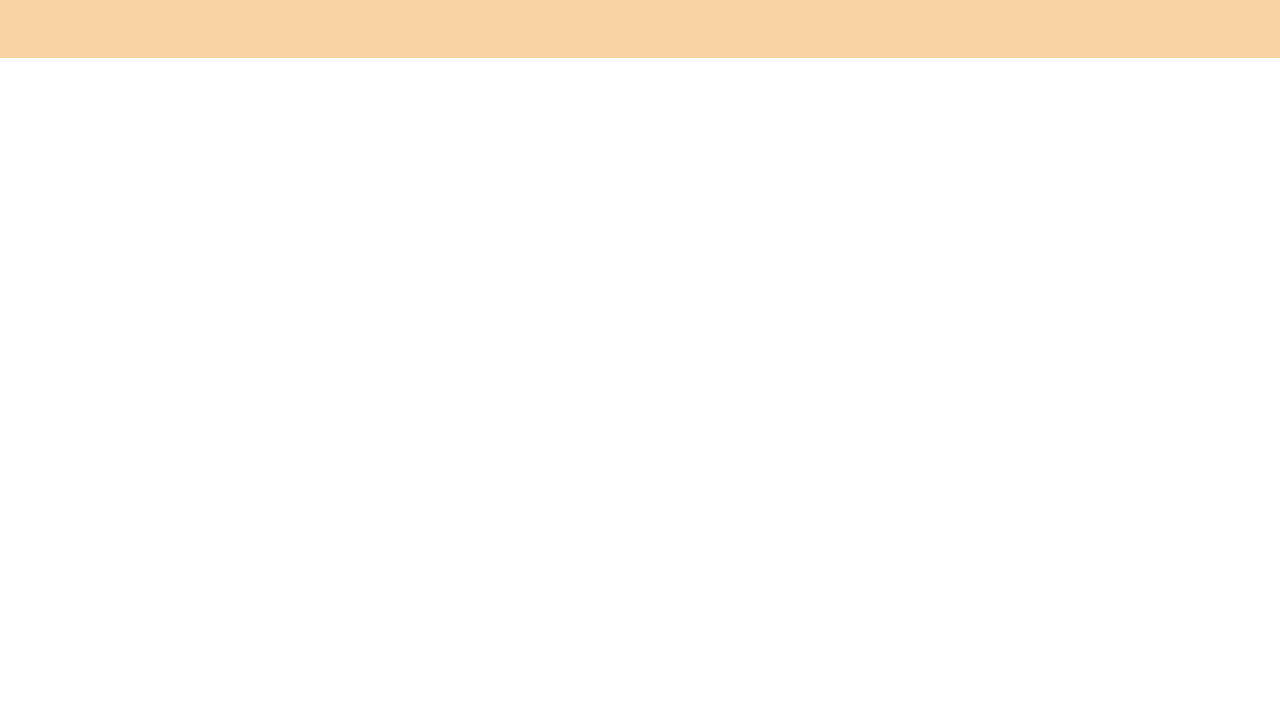
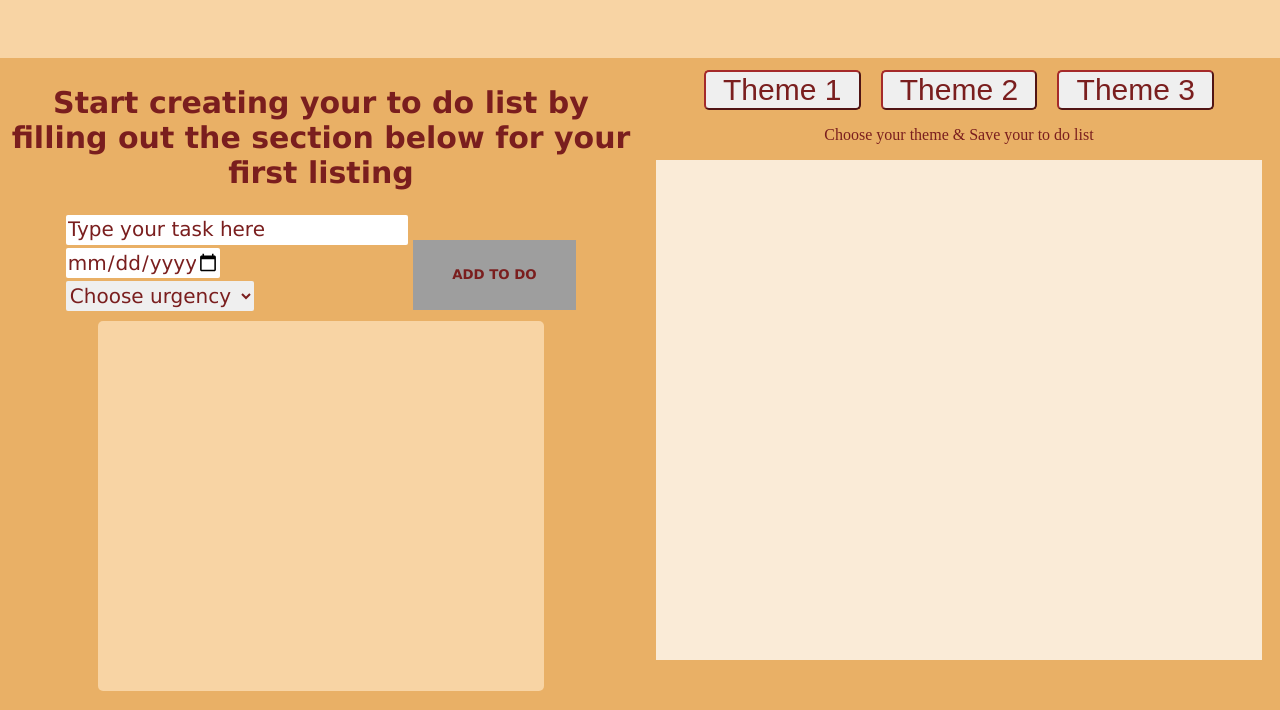
Before and after one commit to ShortScriptDev/Aestheticwebpage, a plain HTML site: page index.html in a window 1280 px wide. Shown: the part 742-1452 px from the top of the page. Before the commit the page ends 800 px from the top, so only its background shows below. Drawn offline with Linux system fonts and the light colour scheme; grey boxes are pictures that could not be loaded.

Commit message:
Section2 design

```diff
--- a/index.html
+++ b/index.html
@@ -19,6 +19,35 @@
         </div>
     </header>
     <main>
+        <div class="todo-section">
+           <div class="todosec1">
+                <h2>Start creating your to do list by filling out the section below for your first listing</h2>
+                <div class="inputs">
+                <div class="inputs-section">
+                    <input class="todo"type="text" placeholder="Type your task here"/>
+                    <input class="tododate" type="date"placeholder="Date"/>
+                    <select class="todotype">
+                        <option value=""> Choose urgency</option>
+                        <option value="morning">Urgent</option>
+                        <option value="afternoon">Not Urgent</option>
+                    </select>
+                </div>
+                <div class="input-sec4"><button class="addbutton">ADD TO DO</button></div>
+                </div>
+                <ol class="todo-list">
+                </ol>
+            </div>
+            <div class="todosec2">
+                <div class="themebutton">
+                    <button class="theme1">Theme 1</button>
+                    <button class="theme2">Theme 2</button>
+                    <button class="theme3">Theme 3</button>
+                </div>
+                <p>Choose your theme & Save your to do list</p>
+                <div class="theme-preview"></div>
+            </div>
+        </div>
     </main>
+    <script src="index.js"></script>
 </body>
 </html>
--- a/styles.css
+++ b/styles.css
@@ -5,6 +5,7 @@ body{
 * {
     box-sizing: border-box;
   }
+/*Section 1*/
 .header-section{
     background-color: rgb(248, 212, 164);
     width:100%;
@@ -53,6 +54,126 @@ body{
     color: rgb(146, 100, 41);
     margin-top:60px;
 }
+/* Section 2*/
+.todo-section{
+    width:100%;
+    height:fit-content;
+    background-color: rgb(233, 176, 102);
+    border:2px solid transparent;
+    display:grid;
+    grid-template-columns: 50% 50%;
+    text-align: center;
+}
+
+.inputs{
+    width:80%;
+    margin:auto;
+    display: grid;
+    grid-template-columns: 67% 32%;
+    column-gap: 5px;
+    margin-bottom:10px;
+}
+.inputs-section{
+    display:grid;
+    grid-template-rows: auto;
+    width:100%;
+    row-gap: 3px;
+}
+.todo-section h2{
+    font-weight: bold;
+    font-size:30px;
+    color: rgb(122, 30, 30);
+    font-family:'Lucida Sans';
+}
+.todo{
+    border:none;
+    outline:none;
+    height:fit-content;
+    height:30px;
+    border-radius: 2px;
+    font-size: 20px;
+}
+.todo::placeholder{
+    color: rgb(122, 30, 30);
+    font-family:'Lucida Sans';
+}
+.tododate{
+    border:none;
+    height:30px;
+    width:45%;
+    border-radius: 2px;
+    font-size: 20px;
+    color: rgb(122, 30, 30);
+    font-family:'Lucida Sans';
+}
+.todotype{
+    border:none;
+    height:fit-content;
+    width:55%;
+    height:30px;
+    border-radius: 2px;
+    font-size: 20px;
+    color:rgb(122, 30, 30);
+    font-family:'Lucida Sans';
+}
+.input-sec4{
+    background-image: url("https://i.ibb.co/80X93f9/Untitled-design.png");
+    background-size: 100%;
+    background-repeat: no-repeat;
+    background-position: center;
+    width: 100%;
+    height:70px;
+    display: flex;
+    justify-content: center;
+    align-items: center;
+    margin-top:25px;
+}
+.addbutton{
+    border:none;
+    outline:none;
+    width:100%;
+    height:100%;
+    background-color: transparent;
+    cursor: pointer;
+    color:rgb(122, 30, 30);
+    font-family:'Lucida Sans';
+    font-weight: bold;
+}
+.input-sec4:hover{
+    filter: drop-shadow(3px 3px rgb(248, 212, 164)) drop-shadow(-3px -3px rgb(146, 100, 41));
+}
+.todo-list{
+    width:70%;
+    height:370px;
+    background-color: rgb(248, 212, 164);
+    margin:auto;
+    border-radius:5px;
+    margin-bottom:20px;
+}
+.theme-preview{
+    width:95%;
+    height:500px;
+    background-color:antiquewhite;
+    margin:auto;
+}
+.themebutton button{
+    font-size: 30px;
+    width:100%;
+    border-radius:5px;
+    color:rgb(122, 30, 30);
+    border-color:brown;
+}
+.themebutton{
+    margin:auto;
+    margin-top:10px;
+    display:grid;
+    grid-template-columns: 1fr 1fr 1fr;
+    column-gap: 20px;
+    width:80%;
+}
+.todosec2 p{
+    color:rgb(122, 30, 30);
+}
 @media (max-width:800px){
     .header-section{
         height:fit-content;
@@ -96,6 +217,35 @@ body{
         margin:auto;
         margin-top: 40px;
     }
+    /*Section2*/
+    .todo-section{
+        width:100%;
+        height:fit-content;
+        grid-template-columns: 1fr;
+        grid-template-rows: 1fr 1fr;
+    }
+    .todo-list{
+        margin-bottom:0;
+    }
+    .todotype{
+        width:75%;
+    }
+    .theme-preview{
+        width:95%;
+        height:500px;
+        background-color:antiquewhite;
+        margin:auto;
+    }
+    .themebutton button{
+        font-size: 20px;
+    }
+    .themebutton{
+        width:90%;
+        height:50px;
+    }
+    .todosec2 p{
+        font-size:20px;
+    }
 
 }
 @media (max-width: 521px){
@@ -122,4 +272,7 @@ body{
         padding-left: 5px;
         padding-right: 5px;
     }
+    .todosec2 p{
+        font-size:20px;
+    }
 }
```
